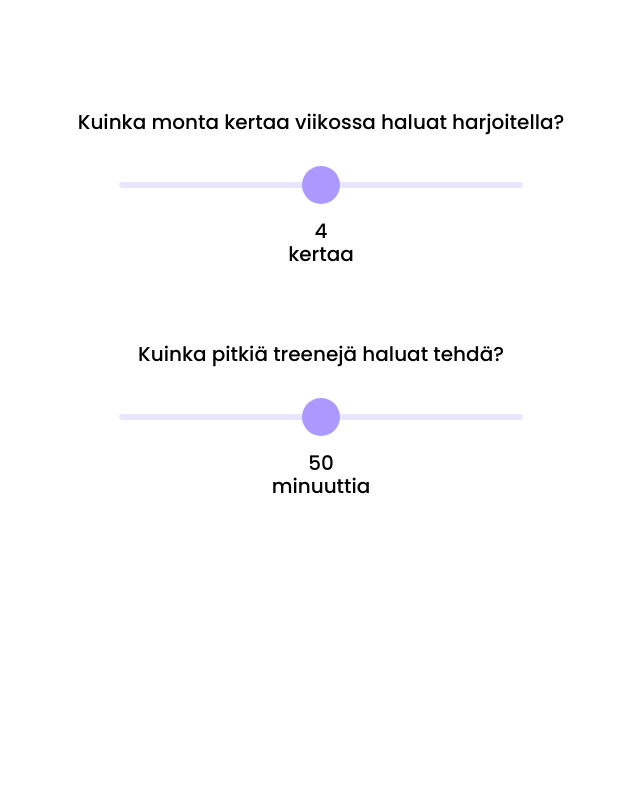
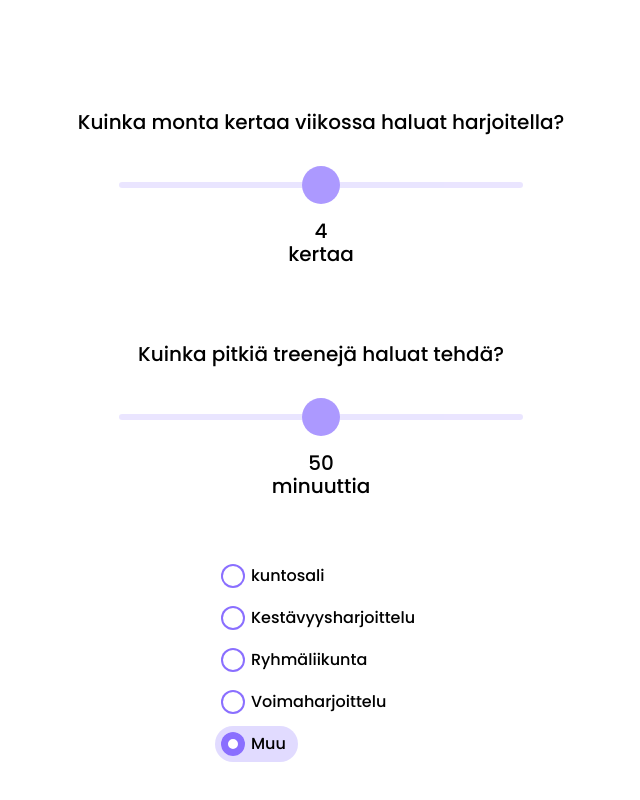
Before and after one commit to tulipekoni/Kuntomo, a React (Create React App) app: page /hintalaskuri in a window 1280 px wide. Shown: the part 438-1238 px from the top of the page, without its empty margins (319-959 px from the left). Before the commit the page ends 1060 px from the top, so only its background shows below. Built offline with nearby package versions, Linux system fonts and the light colour scheme.

Commit message:
added radiobutton global component

```diff
--- /dev/null
+++ b/src/components/RadioButton.js
@@ -0,0 +1,17 @@
+import React, { useState } from "react";
+import "../infrastructure/styles/radiobutton.css";
+export default function RadioButton({ state, setState, label }) {
+  const [value, setValue] = useState(label);
+  return (
+    <label>
+      <input
+        type='radio'
+        name='tyyppi'
+        id={label}
+        checked={value == label}
+        onChange={() => setState(value)}
+      />
+      <span htmlFor={label}>{label}</span>
+    </label>
+  );
+}
--- /dev/null
+++ b/src/infrastructure/styles/radiobutton.css
@@ -0,0 +1,60 @@
+label {
+	display: flex;
+	cursor: pointer;
+	font-weight: 500;
+	position: relative;
+	overflow: hidden;
+	margin-bottom: 0.375em;
+    font-family: 'Poppins', sans-serif;
+}
+
+label input {
+	position: absolute;
+	left: -9999px;
+}
+
+label input:checked+span {
+	background-color: #E1DBFF;
+}
+
+label input:checked+span:before {
+	box-shadow: inset 0 0 0 0.4375em #8A6FFF;
+}
+
+label span {
+	display: flex;
+	align-items: center;
+	padding: 0.375em 0.75em 0.375em 0.375em;
+	border-radius: 99em;
+	transition: 0.25s ease;
+}
+
+label span:hover {
+	background-color: #F0EDFF;
+}
+
+label span:before {
+	display: flex;
+	flex-shrink: 0;
+	content: "";
+	background-color: #fff;
+	width: 1.5em;
+	height: 1.5em;
+	border-radius: 50%;
+	margin-right: 0.375em;
+	transition: 0.25s ease;
+	box-shadow: inset 0 0 0 0.125em #8A6FFF;
+}
+
+.container {
+	position: absolute;
+	top: 0;
+	left: 0;
+	right: 0;
+	bottom: 0;
+	width: 100%;
+	display: flex;
+	justify-content: center;
+	align-items: center;
+    padding: 20px;
+}
--- a/src/pages/hintalaskuri/Laskuri.js
+++ b/src/pages/hintalaskuri/Laskuri.js
@@ -3,9 +3,11 @@ import { SectionColumn } from "../../components/Section";
 import "../../infrastructure/styles/slider.css";
 import styled from "styled-components";
 import Slider from "../../components/Slider";
+import RadioButton from "../../components/RadioButton";
 export default function Laskuri() {
   const [kesto, setKesto] = useState(50);
   const [kerrat, setKerrat] = useState(4);
+  const [laji, setLaji] = useState("kuntosali");
 
   return (
     <SectionColumn>
@@ -25,6 +27,29 @@ export default function Laskuri() {
         min={20}
         max={80}
       />
+      <div>
+        {lajit.map((value, index) => (
+          <RadioButton
+            label={value}
+            key={index}
+            checked={laji === lajit[index]}
+            onChange={(a) => setLaji(lajit[index])}
+          />
+        ))}
+      </div>
     </SectionColumn>
   );
 }
+
+const lajit = [
+  "kuntosali",
+  "Kestävyysharjoittelu",
+  "Ryhmäliikunta",
+  "Voimaharjoittelu",
+  "Muu",
+];
+const RadioButtonContainer = styled.section`
+  display: flex;
+  flex-direction: row;
+  padding: 64px;
+`;
```
